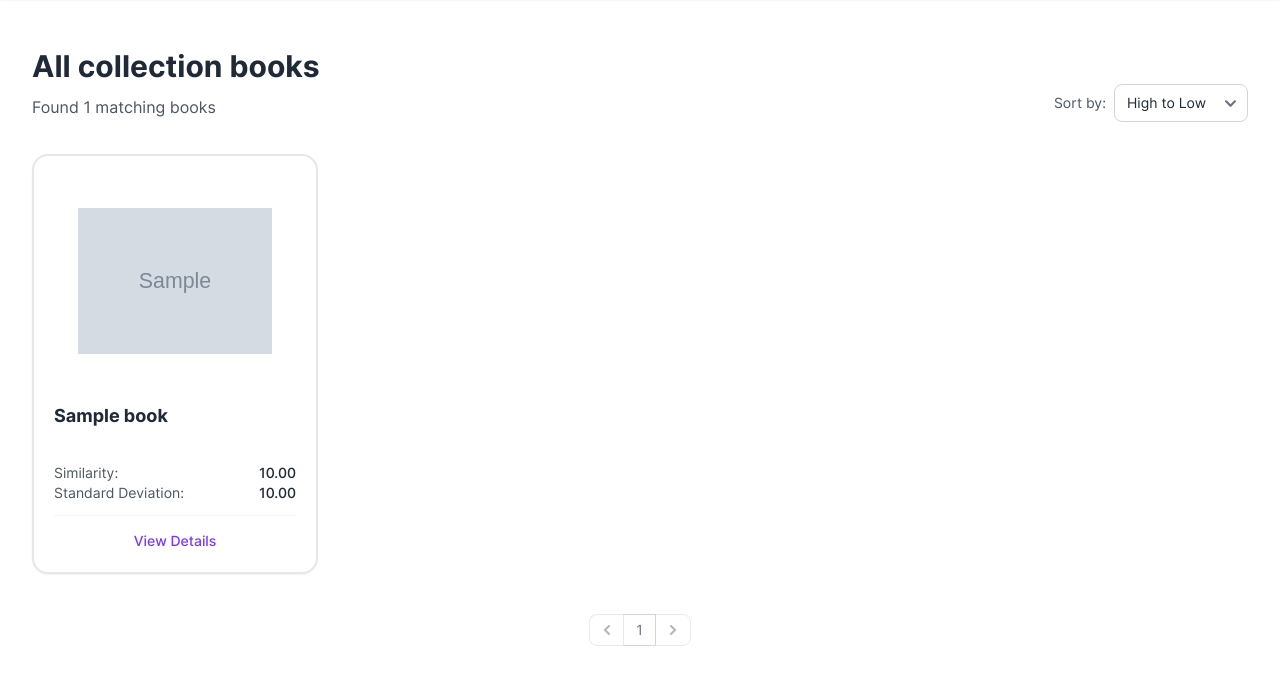
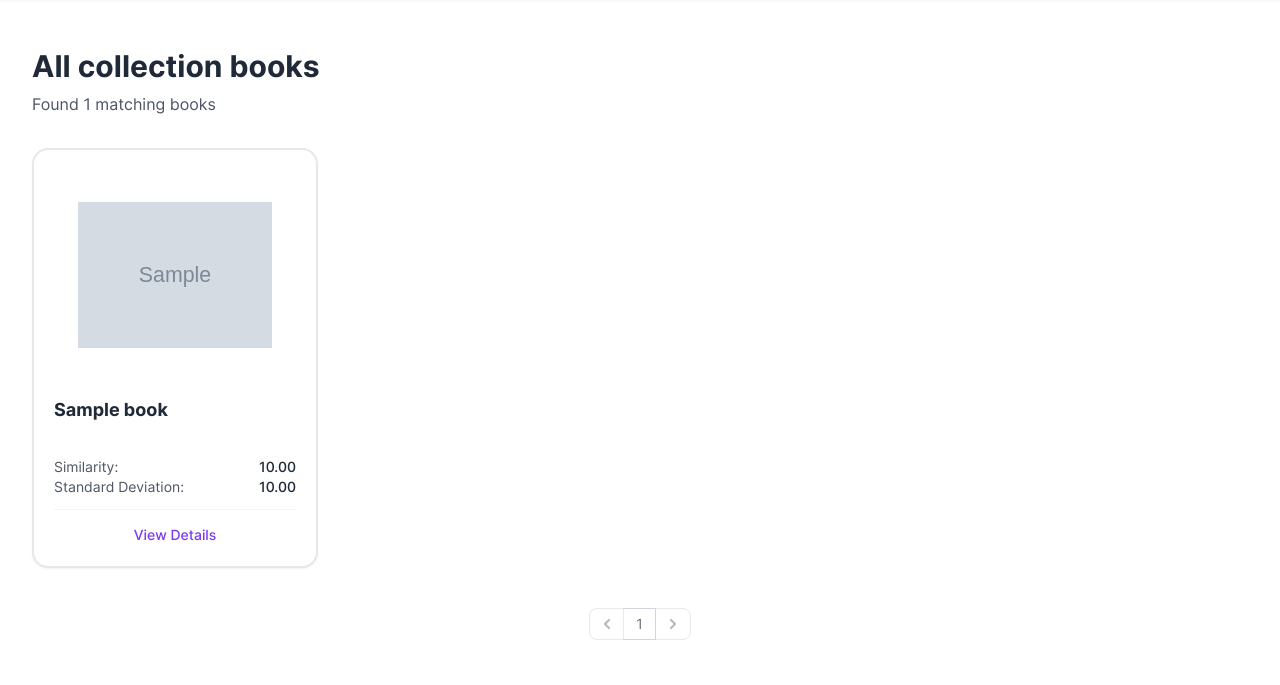
Before and after one commit to royhandf/semantic-book-search, a Flask app: template templates/search_results.html in a window 1280 px wide. Shown: the part 90-775 px from the top of the page. Run offline with Flask 3, Linux system fonts and the light colour scheme; the template is opened without the code that fills it: most values are stand-ins (such as "Sample title", 1, 10 or a date in 2020); grey boxes marked "Sample" are stand-in pictures; style sheets or scripts are compiled from the project's sources.

Commit message:
refactor: delete sorting

```diff
--- a/routes.py
+++ b/routes.py
@@ -34,7 +34,6 @@ def logout():
 
 @main.route('/books/search', methods=['GET'])
 async def search():
-    sort_option = request.args.get('sort', 'high_to_low')
     query = request.args.get('query', '')
     page = request.args.get('page', 1, type=int)
     per_page = 12
@@ -43,7 +42,7 @@ async def search():
         flash("Please enter a search query.", "error")
         return redirect(request.referrer or url_for('main.index'))
 
-    all_results = await search_books_function(query, sort_option)
+    all_results = await search_books_function(query)
 
     session['search_histories'] = [book for book in all_results[:10]]
 
@@ -68,7 +67,6 @@ async def search():
         total_pages=total_pages,
         total_results=total_results,
         page_range=page_range,
-        sort_option=sort_option,
         start_page=start_page,
         end_page=end_page
     )
--- a/templates/search_results.html
+++ b/templates/search_results.html
@@ -73,20 +73,8 @@
                         {% if query %}Results for {{ query }}{% else %}All collection books{% endif %}
                     </h1>
                     {% if results %}
-                        <div class="flex justify-between items-center">
-                            <p class="mt-2 text-gray-600">Found {{ total_results }} matching books</p>
-                            <div class="flex items-center space-x-2">
-                                <span class="text-sm text-gray-600">Sort by:</span>
-                                <form action="{{ url_for('main.search') }}" method="get" id="sortForm">
-                                    <select name="sort" id="sort" class="text-sm text-gray-800 border border-gray-300 rounded-lg focus:ring-violet-500 focus:border-violet-500" onchange="this.form.submit()">
-                                        <option value="high_to_low" {% if sort_option == 'high_to_low' %}selected{% endif %}>High to Low</option>
-                                        <option value="low_to_high" {% if sort_option == 'low_to_high' %}selected{% endif %}>Low to High</option>
-                                    </select>
-                                </form>
-                            </div>
-                        </div>
+                        <p class="mt-2 text-gray-600">Found {{ total_results }} matching books</p>
                     {% endif %}
-
                 </div>
                 {% if results %}
                     <div class="grid grid-cols-1 sm:grid-cols-2 md:grid-cols-3 lg:grid-cols-4 gap-6 mb-10">
```
Also changed, not shown: controllers/search_controller.py (+2 -7 lines).
